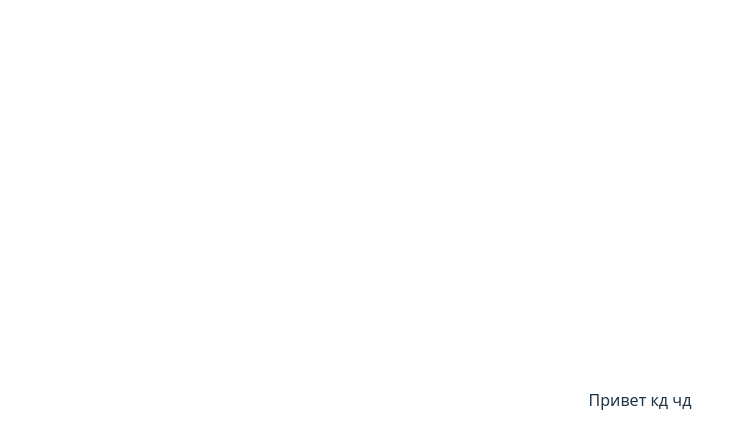
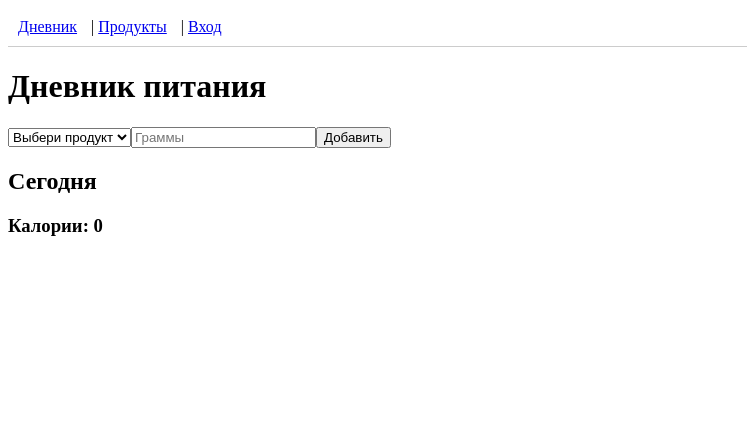
Before and after one commit to arinakarinskaiaa/karkolprakt, a Vue app: page / in a window 1280 px wide. Shown: the top 448 px of the page, without its empty margins (0-747 px from the left). Built offline with nearby package versions, Linux system fonts and the light colour scheme.

Commit message:
первая версия

```diff
--- a/src/App.vue
+++ b/src/App.vue
@@ -1,9 +1,36 @@
 <script setup>
+import { RouterLink, RouterView, useRouter } from 'vue-router'
+import useUsers from './composables/useUsers'
 
+const router = useRouter()
+const { currentUser, logout } = useUsers()
+
+function doLogout() {
+  logout()
+  router.push('/login')
+}
 </script>
 
 <template>
-  Привет кд чд
+  <div>
+    <nav>
+      <RouterLink to="/">Дневник</RouterLink> |
+      <RouterLink to="/products">Продукты</RouterLink> |
+      <RouterLink v-if="!currentUser" to="/login">Вход</RouterLink>
+      <button v-if="currentUser" @click="doLogout">Выйти</button>
+    </nav>
+
+    <RouterView />
+  </div>
 </template>
 
-<style scoped></style>
+<style>
+nav {
+  padding: 10px;
+  border-bottom: 1px solid #ccc;
+}
+
+a {
+  margin-right: 10px;
+}
+</style>
--- /dev/null
+++ b/src/components/diarypage.vue
@@ -0,0 +1,64 @@
+<script setup>
+import { ref, computed } from "vue"
+import useUsers from "../composables/useUsers"
+import { useProducts } from "../composables/useProducts"
+
+const { currentUser, saveCurrentUser } = useUsers()
+const { products } = useProducts()
+
+const selectedProduct = ref("")
+const grams = ref("")
+
+function addToDiary() {
+    if (!selectedProduct.value || !grams.value) return
+
+    currentUser.value.diary.push({
+        id: Date.now(),
+        productId: selectedProduct.value,
+        grams: Number(grams.value),
+        date: new Date().toISOString().slice(0, 10)
+    })
+
+    saveCurrentUser()
+    grams.value = ""
+}
+
+const today = new Date().toISOString().slice(0, 10)
+
+const todayList = computed(() => {
+    return currentUser.value?.diary?.filter(i => i.date === today) || []
+})
+
+const totalCalories = computed(() => {
+    return todayList.value.reduce((sum, item) => {
+        const product = products.value.find(p => p.id == item.productId)
+        return sum + (product?.calories || 0) * item.grams / 100
+    }, 0)
+})
+</script>
+
+<template>
+    <h1>Дневник питания</h1>
+
+    <div>
+        <select v-model="selectedProduct">
+            <option disabled value="">Выбери продукт</option>
+            <option v-for="p in products" :key="p.id" :value="p.id">
+                {{ p.name }}
+            </option>
+        </select>
+
+        <input v-model="grams" placeholder="Граммы" />
+
+        <button @click="addToDiary">Добавить</button>
+    </div>
+
+    <h2>Сегодня</h2>
+
+    <div v-for="item in todayList" :key="item.id">
+        {{products.find(p => p.id == item.productId)?.name}} —
+        {{ item.grams }} г
+    </div>
+
+    <h3>Калории: {{ totalCalories.toFixed(0) }}</h3>
+</template>
--- /dev/null
+++ b/src/components/login.vue
@@ -0,0 +1,35 @@
+<script setup>
+import { ref } from "vue"
+import { useRouter } from "vue-router"
+import useUsers from "../composables/useUsers"
+
+const loginVal = ref("")
+const password = ref("")
+const router = useRouter()
+
+const { login } = useUsers()
+
+function submit() {
+    const success = login(loginVal.value, password.value)
+
+    if (success) {
+        router.push("/diary")
+    } else {
+        alert("Неверные данные")
+    }
+}
+</script>
+
+<template>
+    <h1>Вход</h1>
+
+    <input v-model="loginVal" placeholder="Логин" />
+    <input v-model="password" placeholder="Пароль" type="password" />
+
+    <button @click="submit">Войти</button>
+
+    <p>
+        Нет аккаунта?
+        <router-link to="/register">Регистрация</router-link>
+    </p>
+</template>
--- /dev/null
+++ b/src/components/productspage.vue
@@ -0,0 +1,31 @@
+<script setup>
+import { ref } from "vue"
+import { useProducts } from "../composables/useProducts"
+
+const { products, addProduct } = useProducts()
+
+const name = ref("")
+const calories = ref("")
+
+function add() {
+    if (!name.value || !calories.value) return
+
+    addProduct(name.value, calories.value)
+
+    name.value = ""
+    calories.value = ""
+}
+</script>
+
+<template>
+    <h1>Продукты</h1>
+
+    <input v-model="name" placeholder="Название" />
+    <input v-model="calories" placeholder="Калории" />
+
+    <button @click="add">Добавить</button>
+
+    <div v-for="p in products" :key="p.id">
+        {{ p.name }} — {{ p.calories }} ккал
+    </div>
+</template>
--- /dev/null
+++ b/src/components/registracia.vue
@@ -0,0 +1,25 @@
+<script setup>
+import { ref } from "vue"
+import { useRouter } from "vue-router"
+import useUsers from "../composables/useUsers"
+
+const loginVal = ref("")
+const password = ref("")
+const router = useRouter()
+
+const { register } = useUsers()
+
+function submit() {
+    register(loginVal.value, password.value)
+    router.push("/login")
+}
+</script>
+
+<template>
+    <h1>Регистрация</h1>
+
+    <input v-model="loginVal" placeholder="Логин" />
+    <input v-model="password" placeholder="Пароль" type="password" />
+
+    <button @click="submit">Зарегистрироваться</button>
+</template>
--- /dev/null
+++ b/src/composables/useProducts.js
@@ -0,0 +1,25 @@
+import { ref } from "vue"
+
+const products = ref(JSON.parse(localStorage.getItem("products")) || [
+    { id: 1, name: "Яблоко", calories: 52 },
+    { id: 2, name: "Рис", calories: 130 },
+    { id: 3, name: "Курица", calories: 165 }
+])
+
+function saveProducts() {
+    localStorage.setItem("products", JSON.stringify(products.value))
+}
+
+function addProduct(name, calories) {
+    products.value.push({
+        id: Date.now(),
+        name,
+        calories: Number(calories)
+    })
+
+    saveProducts()
+}
+
+export function useProducts() {
+    return { products, addProduct }
+}
--- /dev/null
+++ b/src/composables/useUsers.js
@@ -0,0 +1,55 @@
+import { ref } from "vue"
+
+const users = ref(JSON.parse(localStorage.getItem("users")) || [])
+const currentUser = ref(JSON.parse(localStorage.getItem("currentUser")) || null)
+
+function saveUsers() {
+    localStorage.setItem("users", JSON.stringify(users.value))
+}
+
+function register(login, password) {
+    const user = {
+        id: Date.now(),
+        login,
+        password,
+        diary: []
+    }
+
+    users.value.push(user)
+    saveUsers()
+}
+
+function login(login, password) {
+    const user = users.value.find(
+        u => u.login === login && u.password === password
+    )
+
+    if (user) {
+        currentUser.value = user
+        localStorage.setItem("currentUser", JSON.stringify(user))
+        return true
+    }
+
+    return false
+}
+
+function logout() {
+    currentUser.value = null
+    localStorage.removeItem("currentUser")
+}
+
+function saveCurrentUser() {
+    localStorage.setItem("currentUser", JSON.stringify(currentUser.value))
+    saveUsers()
+}
+
+export default function useUsers() {
+    return {
+        users,
+        currentUser,
+        register,
+        login,
+        logout,
+        saveCurrentUser
+    }
+}
--- a/src/main.js
+++ b/src/main.js
@@ -1,6 +1,5 @@
 import { createApp } from 'vue'
-import './style.css'
 import App from './App.vue'
+import router from './route.js'
 
-
-createApp(App).mount('#app')
+createApp(App).use(router).mount('#app')
--- /dev/null
+++ b/src/route.js
@@ -0,0 +1,15 @@
+import { createRouter, createWebHistory } from "vue-router"
+import login from "./components/login.vue"
+import registracia from "./components/registracia.vue"
+import diary from "./components/diarypage.vue"
+import productspage from "./components/productspage.vue"
+const routes = [
+    { path: "/", name: "diary", name: "diary", component: diary },
+    { path: "/registracia", name: "registracia", component: registracia },
+    { path: "/login", name: "login", component: login },
+    { path: "/products", name: "products", component: productspage }
+]
+export default createRouter({
+    history: createWebHistory(),
+    routes
+})
```
Also changed, not shown: 1 other file (tests, documents, lock files or other folders).
